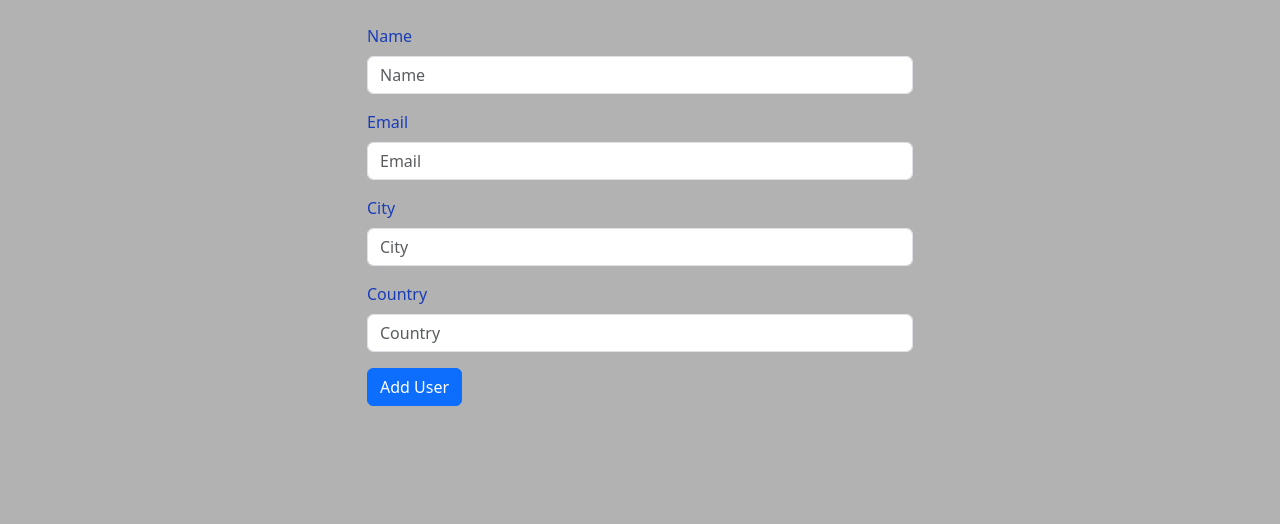
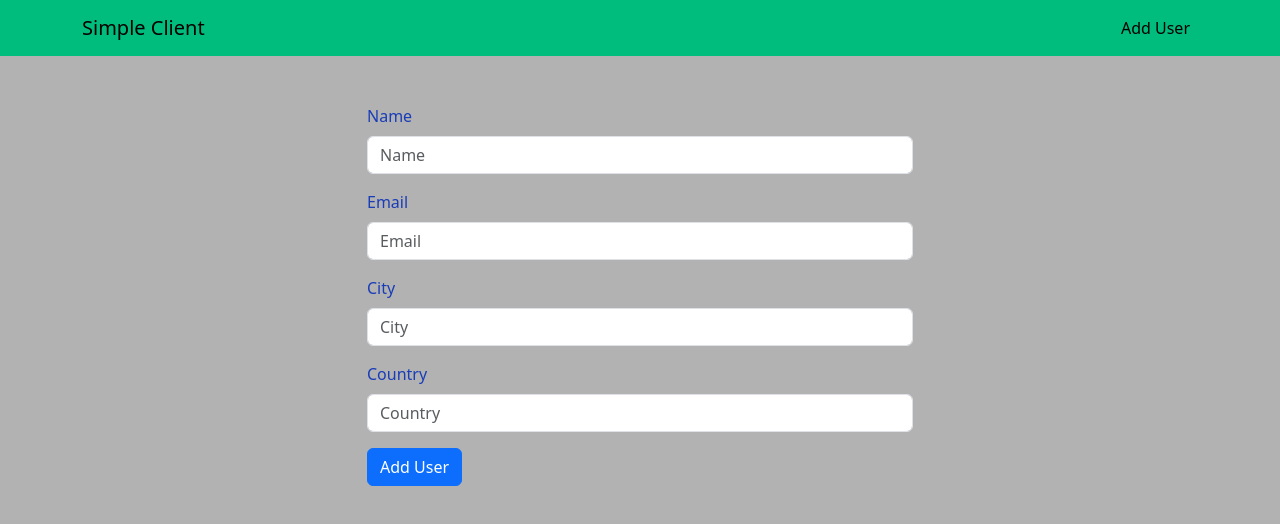
Before and after one commit to Navesh-J/Easy-Users-Backend, a React (Vite) app in the folder Frontend/: page /add in a window 1280 px wide. Shown: the top 524 px of the page. Built offline with nearby package versions, Linux system fonts and the light colour scheme.

Commit message:
Add Layout

```diff
--- a/Frontend/src/App.jsx
+++ b/Frontend/src/App.jsx
@@ -1,9 +1,6 @@
-import { Container } from "react-bootstrap";
 import "bootstrap/dist/css/bootstrap.min.css";
-import { ToastContainer, toast } from 'react-toastify';
 import {BrowserRouter,Routes,Route,Link} from 'react-router-dom';
 
-// import "./index.css"
 import UsersList from "./components/UsersList";
 import CreateUser from "./components/CreateUser";
 import RetrieveUser from "./components/RetrieveUser";
@@ -12,8 +9,6 @@ function App() {
 
   return (
     <>
-        <Container fluid className="mt-4 mb-3 text-blue-800">
-          <ToastContainer />
             <BrowserRouter>
               <Routes>
                 <Route path="/" element={<UsersList />} />
@@ -22,7 +17,6 @@ function App() {
                 <Route path="/:userId" element={<RetrieveUser />} />
               </Routes>
             </BrowserRouter>
-        </Container>
     </>
   );
 }
--- a/Frontend/src/components/CreateUser.jsx
+++ b/Frontend/src/components/CreateUser.jsx
@@ -2,6 +2,7 @@ import React, { useState } from "react";
 import { Container, Row, Col, Form,Button } from "react-bootstrap";
 import { toast } from "react-toastify";
 import axios from "axios";
+import Layout from "./Layout/Layout";
 
 const CreateUser = () => {
   const createUserEndpoint = "http://localhost:5000/v1/user/";
@@ -46,7 +47,7 @@ const CreateUser = () => {
   };
 
   return (
-    <Container className="mb-5">
+    <Layout>
       <Row className="justify-content-center">
         <Col lg={6}>
           <Form>
@@ -92,7 +93,7 @@ const CreateUser = () => {
           </Form>
         </Col>
       </Row>
-    </Container>
+    </Layout>
   );
 };
 
--- /dev/null
+++ b/Frontend/src/components/Layout/Layout.jsx
@@ -0,0 +1,19 @@
+import React from 'react'
+import { Container } from 'react-bootstrap'
+import { ToastContainer } from 'react-toastify'
+import NavigationBar from './NavigationBar.jsx'
+
+
+const Layout = ({children}) => {
+  return (
+    <>
+        <Container fluid style={{ paddingLeft: 0, paddingRight: 0 }} >
+          <ToastContainer />
+            <NavigationBar />
+              <Container className='mt-5 text-blue-800'>{children}</Container>
+        </Container>
+    </>
+  )
+}
+
+export default Layout
--- /dev/null
+++ b/Frontend/src/components/Layout/NavigationBar.jsx
@@ -0,0 +1,24 @@
+import React from 'react'
+import { Nav,Container,Navbar } from 'react-bootstrap'
+import { NavLink } from 'react-router-dom'
+
+const NavigationBar = () => {
+  return (
+    <>
+        <Navbar sticky='top' className='bg-emerald-500'>
+            <Container>
+                <Navbar.Brand as={NavLink} to="/">
+                    Simple Client
+                </Navbar.Brand>
+                <Nav className='flex-grow-1 justify-content-end'>
+                    <Nav.Link as={NavLink} to={"/add"}>
+                        Add User
+                    </Nav.Link>
+                </Nav>
+            </Container>
+        </Navbar>
+    </>
+  )
+}
+
+export default NavigationBar
--- a/Frontend/src/components/RetrieveUser.jsx
+++ b/Frontend/src/components/RetrieveUser.jsx
@@ -2,6 +2,7 @@ import React, { useState, useEffect } from "react";
 import { useParams } from "react-router-dom";
 import { Card, Col, Container, Row } from "react-bootstrap";
 import axios from "axios";
+import Layout from "./Layout/Layout";
 
 const RetrieveUser = () => {
   const { userId } = useParams();
@@ -23,7 +24,7 @@ const RetrieveUser = () => {
   }, [userId]);
 
   return (
-    <Container className="mt-5 mb-5">
+    <Layout>
       {user ? (
         <Row className="justify-content-center">
           <Col lg={4}>
@@ -43,7 +44,7 @@ const RetrieveUser = () => {
       ) : (
         <div className="text-center text-danger font-bold">User Cannot be found!</div>
       )}
-    </Container>
+    </Layout>
   );
 };
 
--- a/Frontend/src/components/UsersList.jsx
+++ b/Frontend/src/components/UsersList.jsx
@@ -1,6 +1,7 @@
 import React, { useEffect, useState } from "react";
 import axios from "axios";
 import { Card, Col, Container, Row } from "react-bootstrap";
+import Layout from "./Layout/Layout";
 // import "../index.css"
 
 const UsersList = () => {
@@ -17,7 +18,7 @@ const UsersList = () => {
   }, []);
 
   return (
-    <Container className="mt-5 mb-5">
+    <Layout>
       <h3 className="text-center mb-3">Users</h3>
       {Object.values(users).map((user) => (
         <Row className="justify-content-center" key={user.id || user.email}>
@@ -34,7 +35,7 @@ const UsersList = () => {
           </Col>
         </Row>
       ))}
-    </Container>
+    </Layout>
   );
 };
 
```
